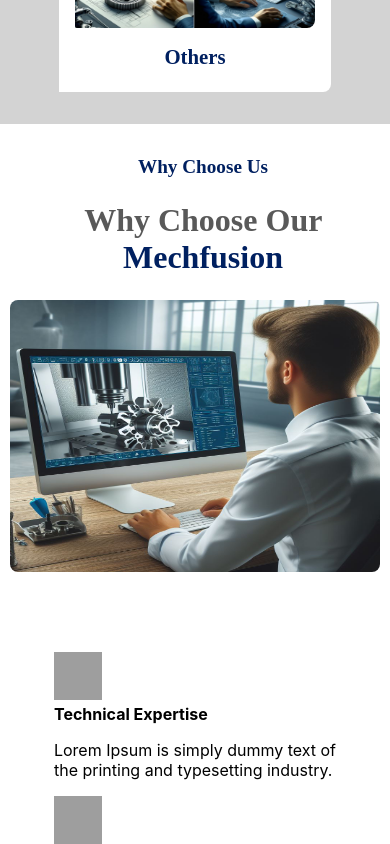
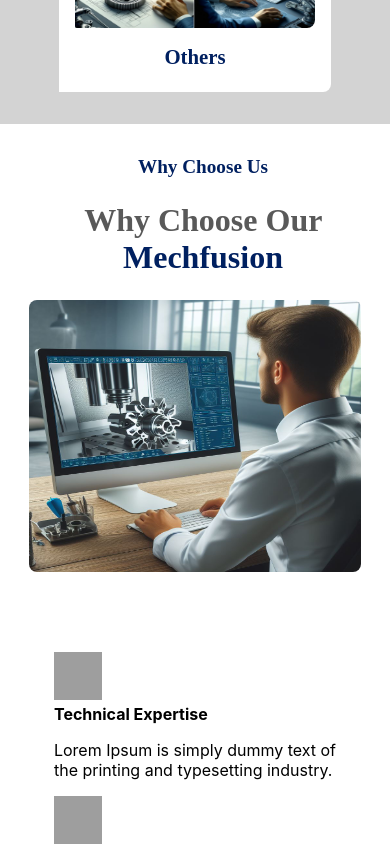
Before and after one commit to shimnasasi/mechfusion, a React (Create React App) app: page / in a window 390 px wide. Shown: the part 2905-3749 px from the top of the page. Built offline with nearby package versions, Linux system fonts and the light colour scheme; grey boxes are pictures that could not be loaded.

Commit message:
whychoose

```diff
--- a/src/components/layout/WhyChoose.css
+++ b/src/components/layout/WhyChoose.css
@@ -57,7 +57,7 @@
     text-align: center;
   }
   .whychooseImg {
-    width: 95%;
+    width: 85%;
     height: 17rem;
   }
   .whychoosemech {
@@ -68,8 +68,5 @@
     flex-direction: column;
     gap: 1rem;
   }
-  .whychooseContainer
-  {
-    /* min-height: 190vh; */
-  }
+
 }
```
